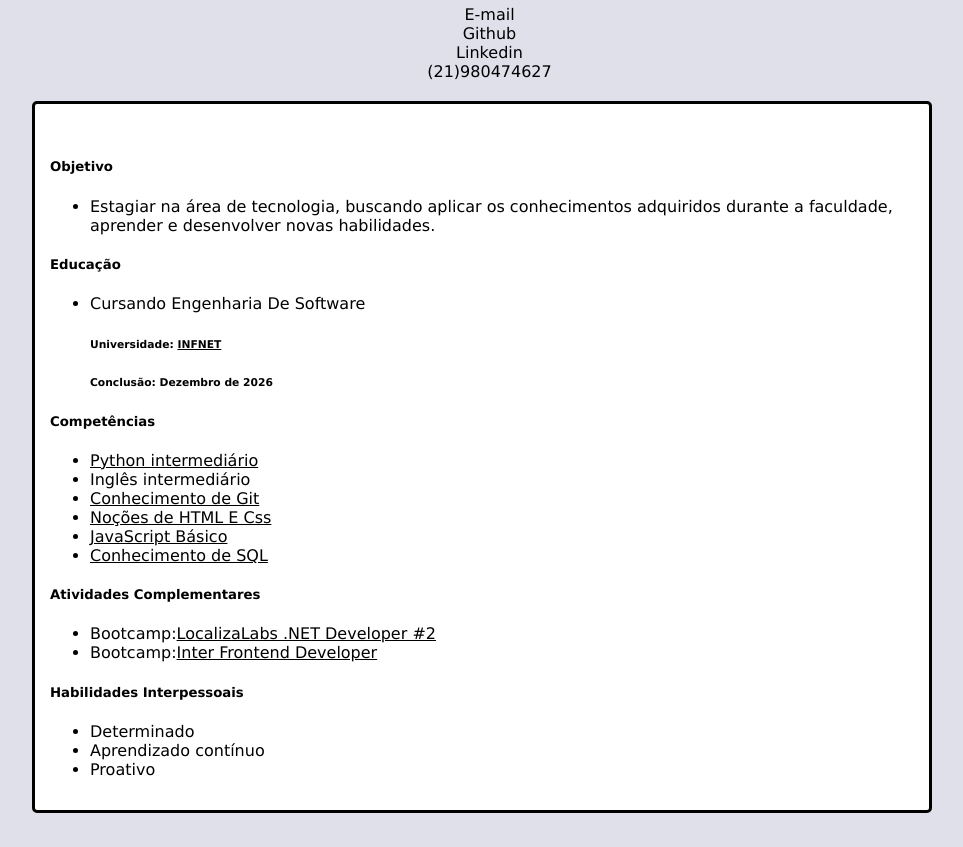
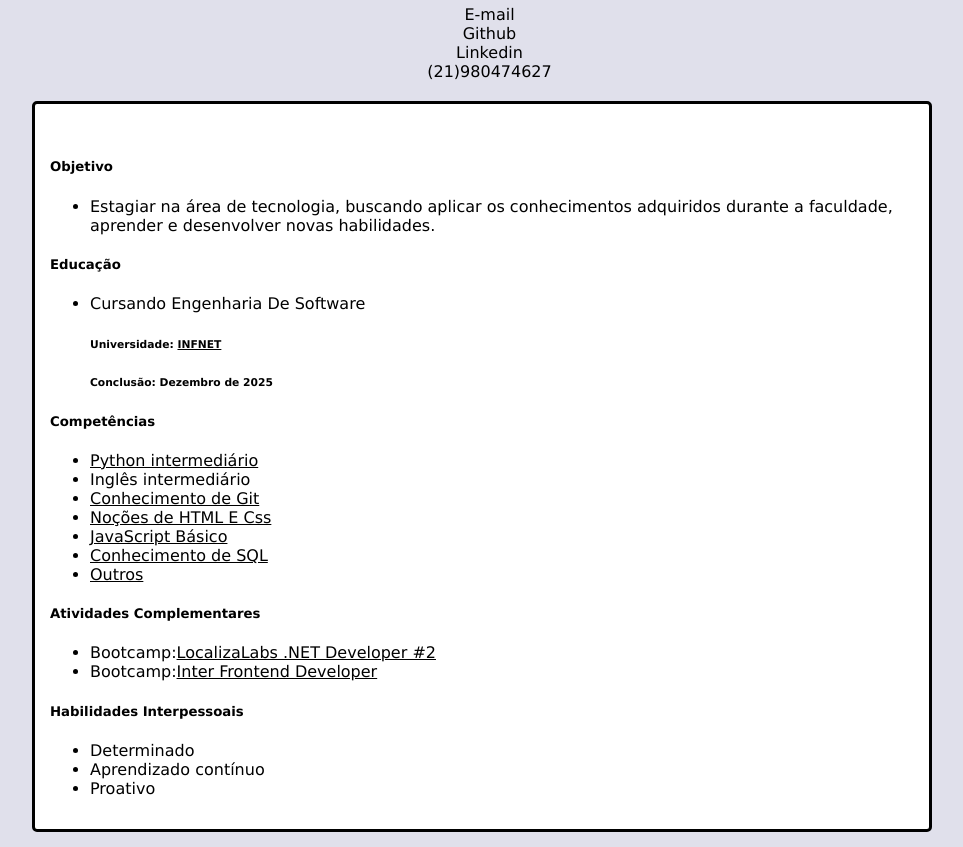
Before and after one commit to NashornT/Curriculo, a plain HTML site: page index.html in a window 1280 px wide. Shown: the part 95-942 px from the top of the page, without its empty margins (158-1121 px from the left). Drawn offline with Linux system fonts and the light colour scheme.

Commit message:
Update index.html

```diff
--- a/index.html
+++ b/index.html
@@ -53,7 +53,7 @@
                         <li>
                              Cursando Engenharia De Software
                                 <h6>Universidade: <a href="https://www.infnet.edu.br/esti/" >INFNET</a></h6>
-                                <h6>Conclusão: Dezembro de 2026 </h6>
+                                <h6>Conclusão: Dezembro de 2025 </h6>
                         </li>
                     </ul>
 
@@ -67,6 +67,7 @@
                         <li><a href="https://www.dio.me/certificate/32D68CA8/share">Noções de HTML E Css</a></li>
                         <li><a href="https://www.dio.me/certificate/CBF3251D/share">JavaScript Básico</a></li>
                         <li><a href="https://cursos.alura.com.br/user/gustavont121/degree-oracle-mysql-3983/certificate" >Conhecimento de SQL</a></li>
+                        <li><a href="https://cursos.alura.com.br/user/gustavont121/fullCertificate/72c625910f00b54bfb5724073fcfb7d1">Outros</a></li>
                     </ul>
 
                 <h5>
```
